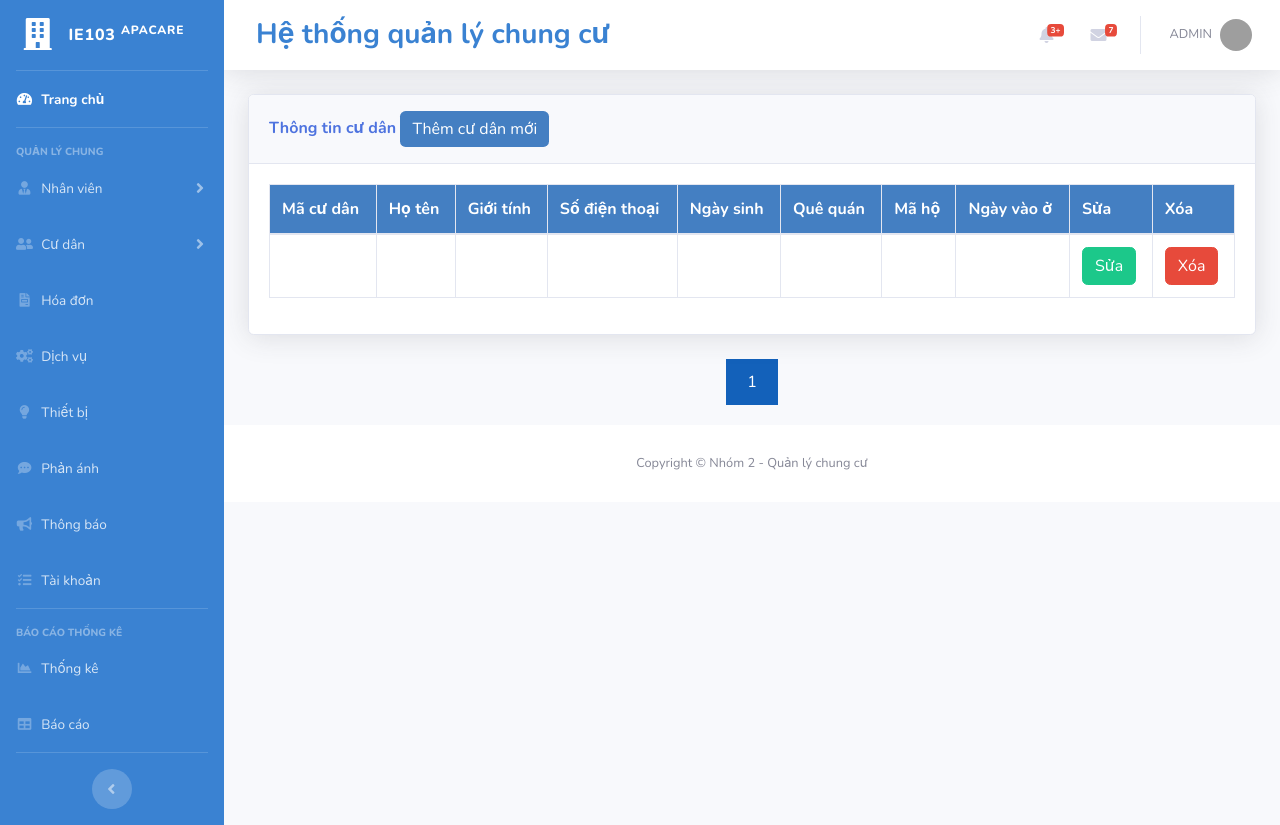
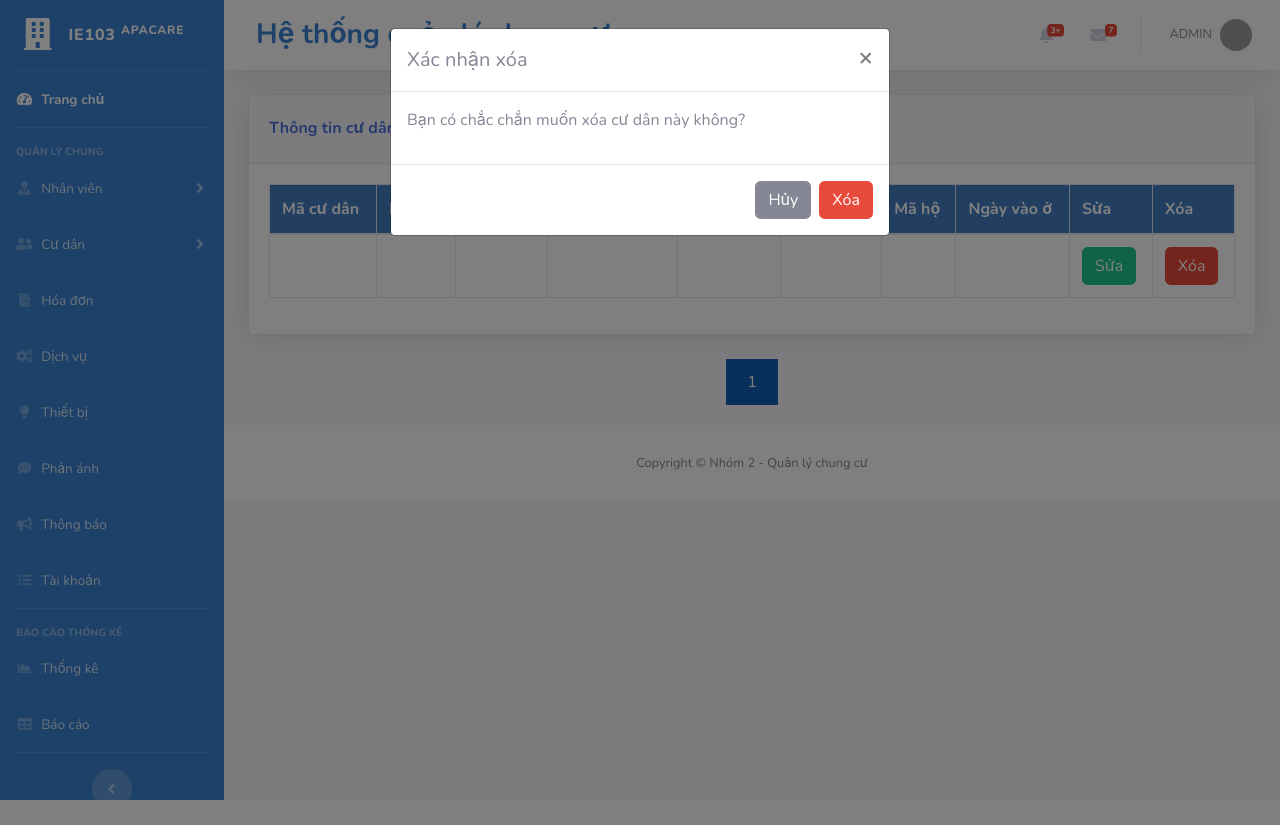
Before and after one commit to Puwuu22/Apartment-Management, a PHP site: page /cudan.php in a window 1280 px wide, after a click on "Xóa". After the commit the page ends 800 px from the top, so only its background shows below. Run offline with PHP 8.4, Linux system fonts and the light colour scheme; tables that the repository leaves empty or names only in its code hold one stand-in row (values such as "Sample post"); data that the repository does not hold is empty; grey boxes are pictures that could not be loaded.

Commit message:
delete modal

```diff
--- a/cudan.php
+++ b/cudan.php
@@ -196,6 +196,30 @@
 
 </div>
 <!-- /.container-fluid -->
+<!-- Delete Modal -->
+<div class="modal fade" id="deleteModal" tabindex="-1" role="dialog" aria-labelledby="deleteModalLabel" aria-hidden="true">
+  <div class="modal-dialog" role="document">
+    <div class="modal-content">
+      <div class="modal-header">
+        <h5 class="modal-title" id="deleteModalLabel">Xác nhận xóa</h5>
+        <button type="button" class="close" data-dismiss="modal" aria-label="Close">
+          <span aria-hidden="true">&times;</span>
+        </button>
+      </div>
+      <form action="cudan.php" method="POST">
+        <div class="modal-body">
+          <p>Bạn có chắc chắn muốn xóa cư dân này không?</p>
+          <input type="hidden" name="delete_id" id="delete_id">
+        </div>
+        <div class="modal-footer">
+          <button type="button" class="btn btn-secondary" data-dismiss="modal">Hủy</button>
+          <button type="submit" name="delete_btn" class="btn btn-danger">Xóa</button>
+        </div>
+      </form>
+    </div>
+  </div>
+</div>
+
 <style>
 .pagination {
     display: flex;
```
